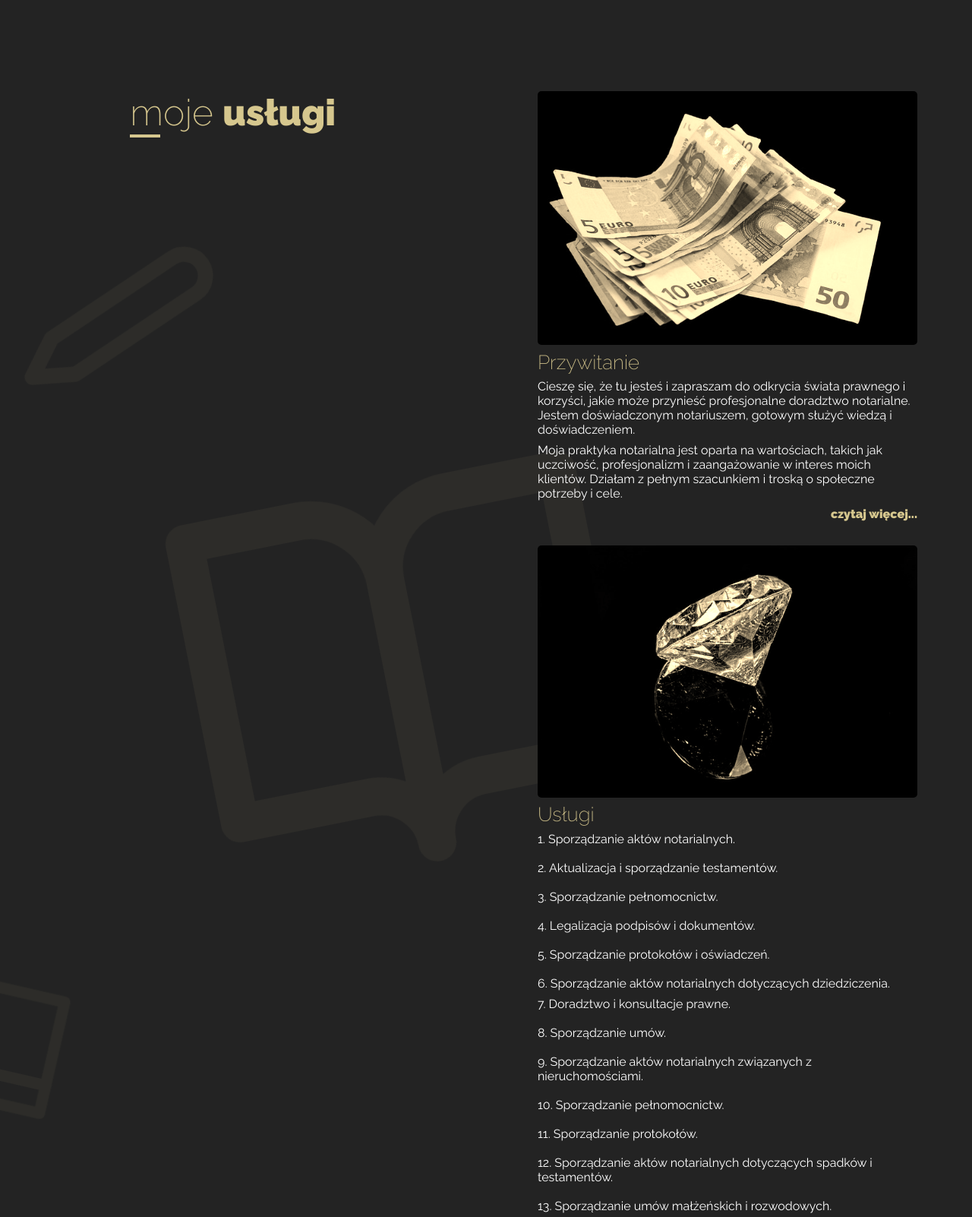
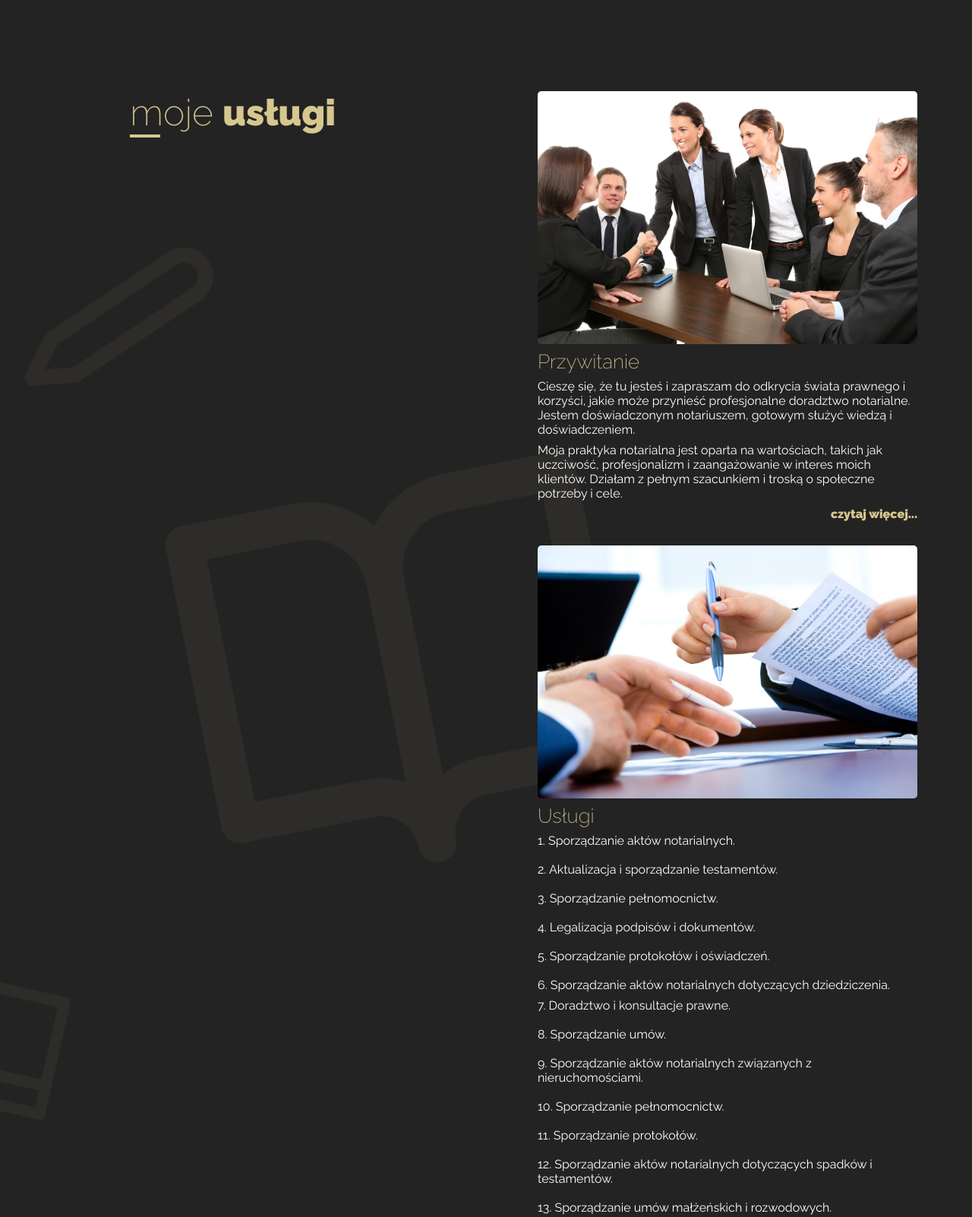
Before and after one commit to Thadon1110/Kancelaria_Notarialna, a plain HTML site: page index.html in a window 1280 px wide. Shown: the part 1600-3202 px from the top of the page at 76% size. Drawn offline with nearby package versions, Linux system fonts and the light colour scheme.

Commit message:
Images changed

```diff
--- a/index.html
+++ b/index.html
@@ -101,7 +101,7 @@
 
 					<div class="info__boxes">
 						<div class="info__box">
-							<img src="./img/banknotes-1463132_640.jpg" alt="Banknotes" class="info__box-img" />
+							<img src="./img/people-1979261_1280.jpg" alt="Banknotes" class="info__box-img" />
 
 							<h3 class="info__box-title">Przywitanie</h3>
 
@@ -118,7 +118,7 @@
 						</div>
 
 						<div class="info__box">
-							<img src="./img/4k-316610_640.jpg" alt="Diamonds" class="info__box-img" />
+							<img src="./img/laptop-3196481_1280.jpg" alt="Diamonds" class="info__box-img" />
 
 							<h3 class="info__box-title">Usługi</h3>
 
@@ -144,7 +144,7 @@
 						</div>
 
 						<div class="info__box">
-							<img src="./img/gold-2048295_640.jpg" alt="Gold ingots" class="info__box-img" />
+							<img src="./img/digital-marketing-1433427_1280.jpg" alt="Gold ingots" class="info__box-img" />
 
 							<h3 class="info__box-title">Cennik</h3>
 
--- a/sass/style.scss
+++ b/sass/style.scss
@@ -283,7 +283,6 @@ h1.company-name {
 	&__box-img {
 		width: 100%;
 		object-fit: cover;
-		filter: sepia();
 		border-radius: 5px;
 		transition: transform 0.5s;
 
```
Also changed, not shown: css/style.css, img/digital-marketing-1433427_1280.jpg (added), img/gallery/1.jpg (deleted), img/gallery/2.jpg (deleted), img/gallery/3.jpg (deleted), img/gallery/4.jpg (deleted), img/gallery/5.jpg (deleted), img/gallery/6.jpg (deleted), img/gallery/7.jpg (deleted), img/gallery/8.jpg (deleted), img/laptop-3196481_1280.jpg (added), img/people-1979261_1280.jpg (added), 1 other file.
